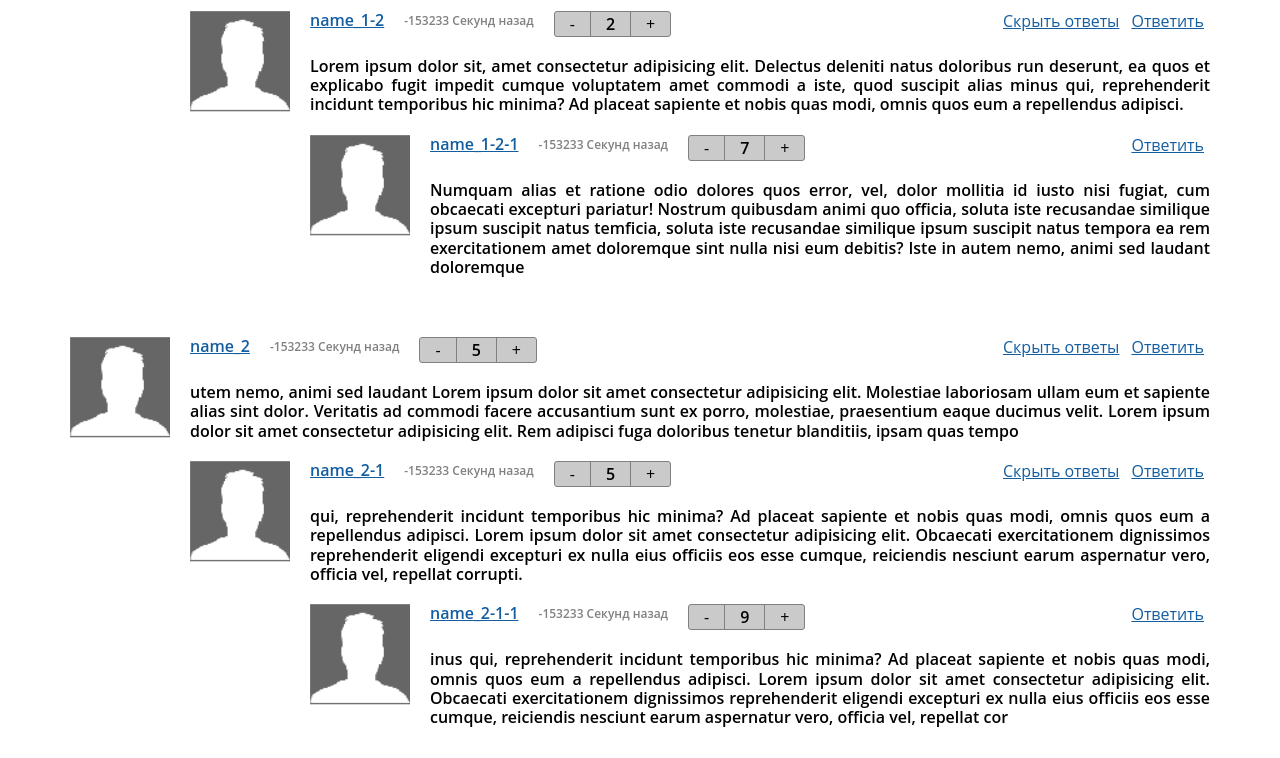
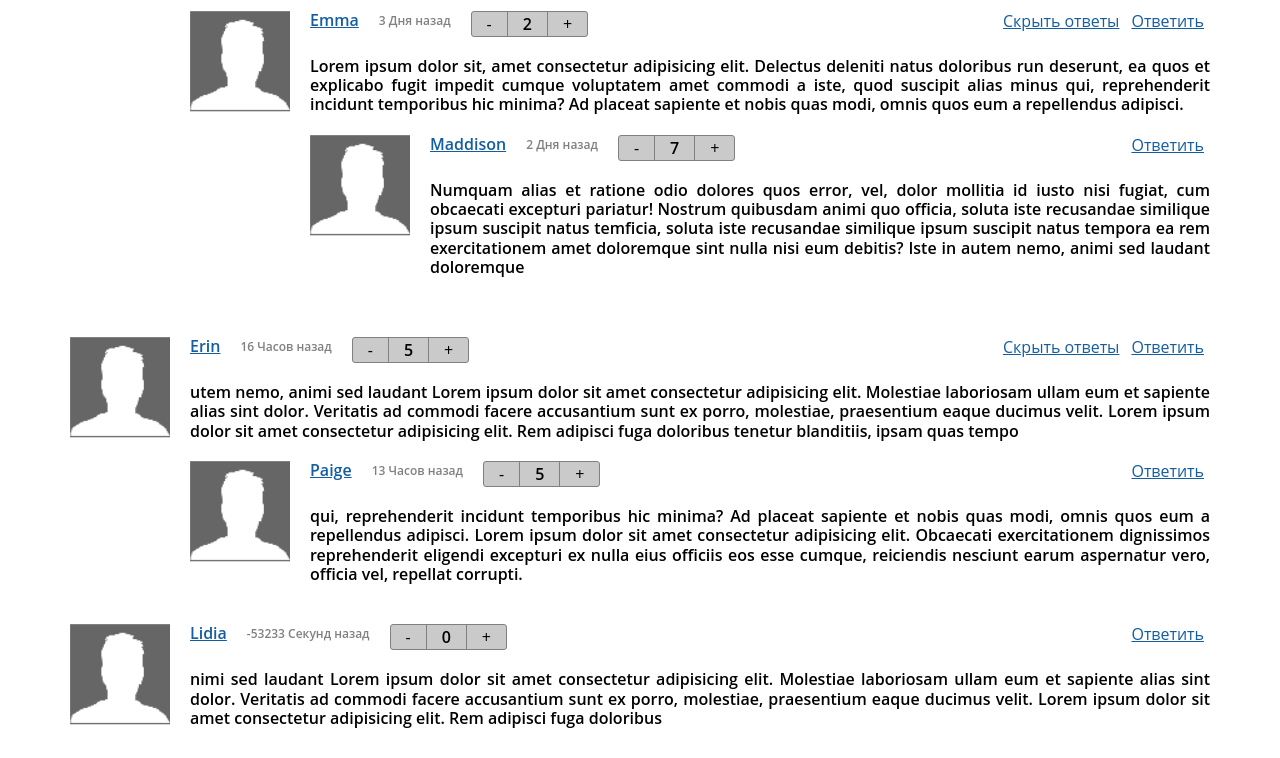
Before and after one commit to iwahid/byndyusoft-t, a React (Create React App) app in the folder byndyusoft-comments/: page / in a window 1280 px wide. Shown: the part 1060-1818 px from the top of the page. Built offline with nearby package versions, Linux system fonts and the light colour scheme.

Commit message:
Изменения в контенте (моковском списке комментариев)

```diff
--- a/byndyusoft-comments/src/App.js
+++ b/byndyusoft-comments/src/App.js
@@ -10,17 +10,17 @@ function App() {
 
   let [comments, setComments] = useState([{
     id: "66326385-62c0-404f-ac6a-3d03d478801a",
-    name: "Вася",
-    email: "email_1",
+    name: "Sofia",
+    email: "ycohapass-2104@yopmail.com",
     text: "Beatae recusandae nesciunt dolorum et, unde blanditiis, itaque voluptatem distinctio id sapiente deserunt consectetur exercitationem quo tempora vitae, est saepe nisi aliquid sunt magni repellendus voluptatum facilis ipsum voluptatibus. Magni, harum! Cumque, ea ipsa consequatur exercitationem, illum eaque velit at officia esse aperiam consectetur? ",
-    publicationTime: 1600616401986,
+    publicationTime: 1600016401986,
     rating: 5,
     depthOfAnswers: 1,
     reply: [
       {
         id: "b8b28242-456b-47d5-bf7b-c9599a880611",
-        name: "name_1-1",
-        email: "email_1-1",
+        name: "Brook",
+        email: "ofylaludd-2368@yopmail.com",
         text: " Lorem ipsum dolor sit, amet consectetur adipisicing elit. Eligendi, ad explicabo? Recusandae porro impedit temporibus, perspiciatis animi ratione nesciunt aperiam libero vitae. Voluptatem suscipit provident cumque adipisci inventore commodi aspernatur. Repellat ducimus numquam alias et ratione odio dolores quos error, vel, dolor mollitia id iusto nisi fugiat, cum obcaecati excepturi pariatummodi aspernatur. Repellat ducimus numquam alias et ratione odio dolores quos error, vel, dolor mollitia id iusto nisi fugiat, cum obcaecati excepturi pariatur!",
         publicationTime: 1600616401986,
         rating: 3,
@@ -28,10 +28,10 @@ function App() {
         reply: [
           {
             id: "7ae3100f-a255-4a79-90c8-6205bd49cfa2",
-            name: "",
-            email: "",
+            name: "Amelie",
+            email: "wovadyppi-5014@yopmail.com",
             text: "Repellat ducimus numquam alias et ratione odio dolores quos error, vel, dolor mollitia id iusto nisi fugiat, cum obcaecati excepturi pariatur! Nostrum quibusdam animi quo officia, soluta iste recusandae similique ipsum suscipit natus tempora ea rem exercitationem amet doloremque sint nulla nisi eum debitis? Iste in autem nemo, animi sed laudant",
-            publicationTime: 1600616411986,
+            publicationTime: 1600816411986,
             rating: 7,
             depthOfAnswers: 3
           }
@@ -39,19 +39,19 @@ function App() {
       },
       {
         id: "841f6f9b-e797-441a-b472-823332fc2994",
-        name: "name_1-2",
-        email: "email_1-2",
+        name: "Emma",
+        email: "sudappobade-2120@yopmail.com",
         text: "Lorem ipsum dolor sit, amet consectetur adipisicing elit. Delectus deleniti natus doloribus run deserunt, ea quos et explicabo fugit impedit cumque voluptatem amet commodi a iste, quod suscipit alias minus qui, reprehenderit incidunt temporibus hic minima? Ad placeat sapiente et nobis quas modi, omnis quos eum a repellendus adipisci. ",
-        publicationTime: 1600616401986,
+        publicationTime: 1600216401986,
         rating: 2,
         depthOfAnswers: 2,
         reply: [
           {
             id: "ec6de4fe-1835-4abe-bdd8-7de45a7106dc",
-            name: "name_1-2-1",
-            email: "email_1-2-1",
+            name: "Maddison",
+            email: "kirenakyhy-5861@yopmail.com",
             text: "Numquam alias et ratione odio dolores quos error, vel, dolor mollitia id iusto nisi fugiat, cum obcaecati excepturi pariatur! Nostrum quibusdam animi quo officia, soluta iste recusandae similique ipsum suscipit natus temficia, soluta iste recusandae similique ipsum suscipit natus tempora ea rem exercitationem amet doloremque sint nulla nisi eum debitis? Iste in autem nemo, animi sed laudant doloremque",
-            publicationTime: 1600616401986,
+            publicationTime: 1600316401986,
             rating: 7,
             depthOfAnswers: 3
           }
@@ -61,50 +61,31 @@ function App() {
   },
   {
     id: "65414850-4d07-4108-8ae7-8ff67a2b26a8",
-    name: "name_2",
-    email: "email_2",
+    name: "Erin",
+    email: "etatteji-4447@yopmail.com",
     text: "utem nemo, animi sed laudant Lorem ipsum dolor sit amet consectetur adipisicing elit. Molestiae laboriosam ullam eum et sapiente alias sint dolor. Veritatis ad commodi facere accusantium sunt ex porro, molestiae, praesentium eaque ducimus velit. Lorem ipsum dolor sit amet consectetur adipisicing elit. Rem adipisci fuga doloribus tenetur blanditiis, ipsam quas tempo",
-    publicationTime: 1600616401986,
+    publicationTime: 1600406401986,
     rating: 5,
     depthOfAnswers: 1,
     reply: [
       {
         id: "25e59951-c1a7-4e19-ae6e-b7d78e140fb8",
-        name: "name_2-1",
-        email: "email_2-1",
+        name: "Paige",
+        email: "oficeddut-3119@yopmail.com",
         text: "qui, reprehenderit incidunt temporibus hic minima? Ad placeat sapiente et nobis quas modi, omnis quos eum a repellendus adipisci. Lorem ipsum dolor sit amet consectetur adipisicing elit. Obcaecati exercitationem dignissimos reprehenderit eligendi excepturi ex nulla eius officiis eos esse cumque, reiciendis nesciunt earum aspernatur vero, officia vel, repellat corrupti.",
-        publicationTime: 1600616401986,
+        publicationTime: 1600416401986,
         rating: 5,
-        depthOfAnswers: 2,
-        reply: [
-          {
-            id: "9dddfa51-3c4b-4fd5-83ba-14c87b654eb2",
-            name: "name_2-1-1",
-            email: "email_2-1-1",
-            text: "inus qui, reprehenderit incidunt temporibus hic minima? Ad placeat sapiente et nobis quas modi, omnis quos eum a repellendus adipisci. Lorem ipsum dolor sit amet consectetur adipisicing elit. Obcaecati exercitationem dignissimos reprehenderit eligendi excepturi ex nulla eius officiis eos esse cumque, reiciendis nesciunt earum aspernatur vero, officia vel, repellat cor",
-            publicationTime: 1600616401986,
-            rating: 9,
-            depthOfAnswers: 3
-          }
-        ]
+        depthOfAnswers: 2
+
       }
     ]
   },
   {
     id: "ebd84928-5171-4feb-b94f-198f6f2ae1a5",
-    name: "",
-    email: "",
-    text: "nimi sed laudant Lorem ipsum dolor sit amet consectetur adipisicing elit. Molestiae laboriosam ullam eum et sapiente alias sint dolor. Veritatis ad commodi facere accusantium sunt ex porro, molestiae, praesentium eaque ducimus velit. Lorem ipsum dolor sit amet consectetur adipisicing elit. Rem adipisci fuga doloribus t",
-    publicationTime: 1600616401986,
-    rating: 0,
-    depthOfAnswers: 1
-  },
-  {
-    id: "c327fa77-807b-4243-8f0d-4fbef0b35981",
-    name: "",
-    email: "",
-    text: "inus qui, reprehenderit incidunt temporibus hic minima? Ad placeat sapiente et nobis quas modi, omnis quos eum a repellendus adipisci. Lorem ipsum dolor sit amet consectetur adipisicing elit. Obcaecati exercitationem dignissimos reprehenderit eligendi excepturi ex nulla eius officiis eos esse cumque, reiciendis nesciunt earum aspernatur vero, officia vel, repellat cor",
-    publicationTime: 1600616401986,
+    name: "Lidia",
+    email: "kowatarri-3801@yopmail.com",
+    text: "nimi sed laudant Lorem ipsum dolor sit amet consectetur adipisicing elit. Molestiae laboriosam ullam eum et sapiente alias sint dolor. Veritatis ad commodi facere accusantium sunt ex porro, molestiae, praesentium eaque ducimus velit. Lorem ipsum dolor sit amet consectetur adipisicing elit. Rem adipisci fuga doloribus",
+    publicationTime: 1600516401986,
     rating: 0,
     depthOfAnswers: 1
   }])
@@ -114,7 +95,7 @@ function App() {
 
   /* колбек функция, передаваемая в кнопку "ответить", для привязки ответа к коментарию */
   function getReplayParent(parentId) {
-    console.log("Id родительского элемента: ", parentId)
+    console.log("Id комментария выбранного для комментирования: ", parentId)
     setReplyParent(parentId)
   }
 
@@ -124,6 +105,7 @@ function App() {
     let temp = [...comments]
 
     if (replyParent == 0) {
+      comment["depthOfAnswers"] = 1
       temp.push(comment)
       setComments([...temp])
       return
@@ -152,17 +134,14 @@ function App() {
     setReplyParent(0)
   }
 
-  /* FIXME: добится автоматического обновления пройденного времени для комментария, с момента его публикации */
-
   /* Если кто-либо из ныне живущих, в прочтении кода дойдёт до этого момента, то перед дальнейшим прочтением я хотел бы принести ему свои искренние извинения и попросить не пытаться меня найти с целью расправы и всяческого унижения меня и моей личности. Пожалуйста, имейте ввиду что я был морально сломлен, изничтожен и пошёл на эти крайние меры (написании функций подобных updateCommentRating) будучи в глубоком отчаянии.
-  Если же этот человек всё же попытается найти меня и избавить меня и этот мир от страданий, то найти он меня может либо по адресу ул. Пушкина д. Колотушкина кв. под номером 7, либо, что более вероятно, в центральной психоневрологической больнице, в отделении для больных с тяжёлыми и затяжными психозами. Надеюсь на ваш гуманизм.
+  Если же этот человек всё же попытается найти меня и избавить меня (и тем самым - этот мир) от страданий, то найти он меня может либо по адресу ул. Пушкина д. Колотушкина кв. под номером 7, либо, что более вероятно, в центральной психоневрологической больнице, в отделении для больных с тяжёлыми и затяжными психозами. Надеюсь на ваш гуманизм.
   Взыщи, Углепластик душу погибшего и охлади его траханье */
 
-  /* понимаю, что подход к реализацию этого функционала должен быть иным. Возможно, экшены были бы наилучшим вариантом */
+  /* понимаю, что подход к реализацию этого функционала должен быть иным. Но в данном проекте, я планировал реализовать всё на хуках, в силу не высоких требований */
   function updateCommentRating(commentId, sign) {
     /* создаю копию стейта с комментариями */
     let temp = [...comments]
-
     updateCommentRating(commentId, sign)
 
     function updateCommentRating(commentId, sign) {
@@ -172,9 +151,8 @@ function App() {
         for (let elem of temp) {
           if (elem["id"] == commentId) {
             elem["rating"] += sign ? 1 : -1;
-            console.log(`Рейтинг комментария ${elem} изменился: ${elem["rating"]}`);
+            console.log(`Рейтинг комментария автора "${elem.name}" изменился: ${elem["rating"]}`);
           } else if (elem['reply']) {
-            console.log(`Рейтинг комментария не изменился`);
             func(elem['reply']);
           }
         }
```
